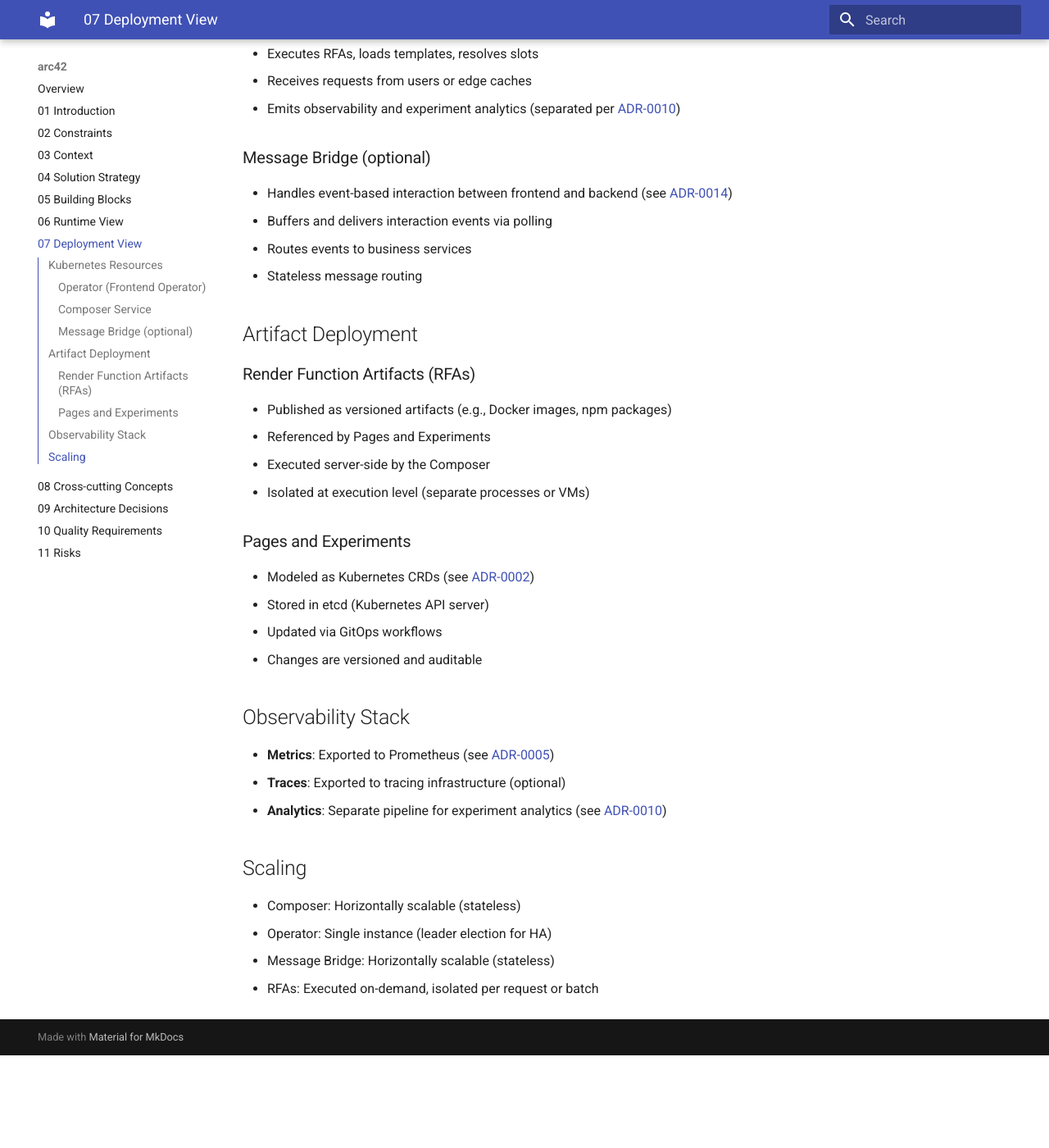
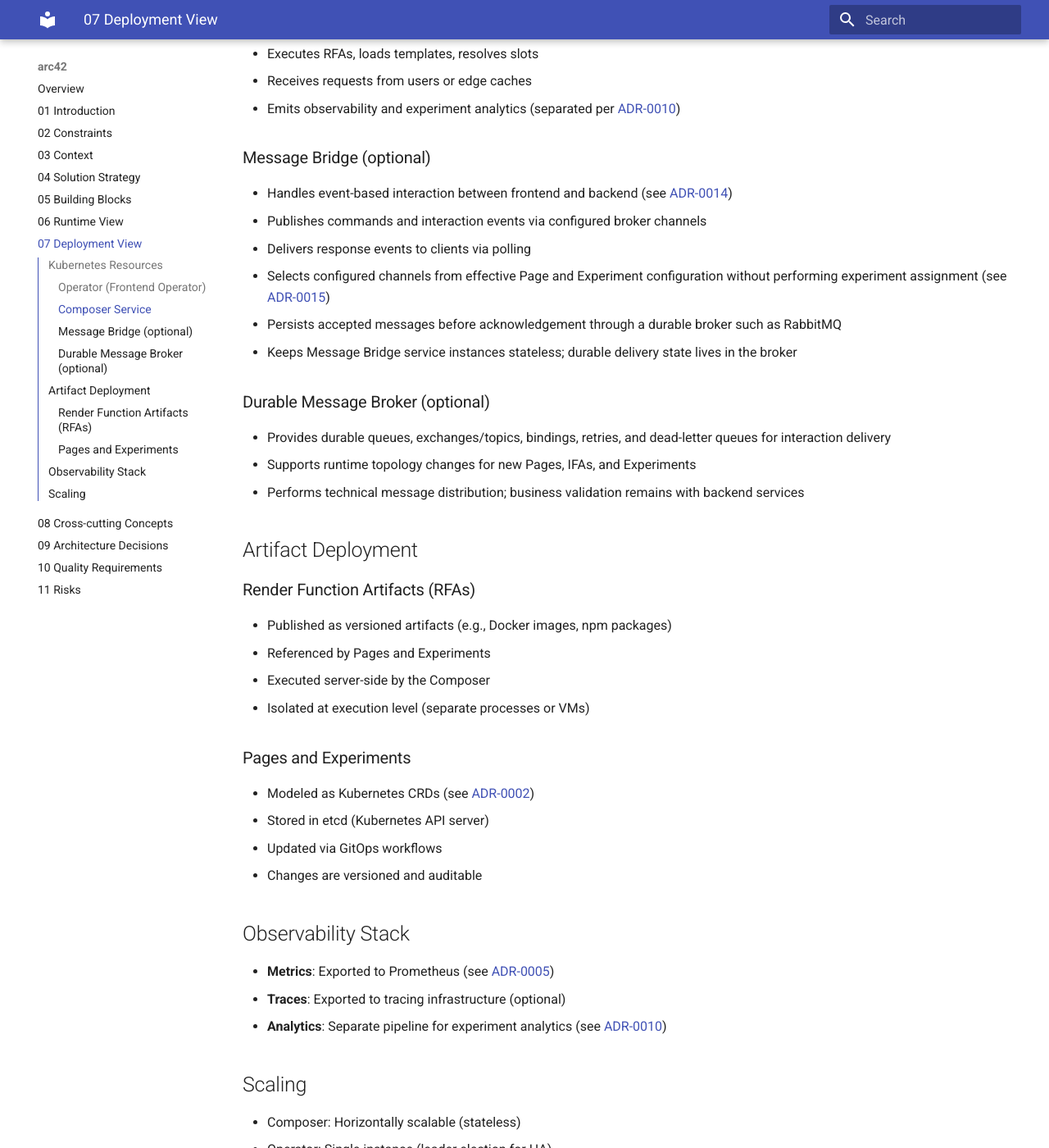
Before and after one commit to protopipe/protopipe-ui-composition-platform, an MkDocs documentation site: the page built from doc/arc42/07-deployment-view.md, in a window 1280 px wide and 1400 px high, scrolled down 534 px. Shown: the whole window at 82% size. Built offline with MkDocs 1.6.1 and Material for MkDocs 9.7.7, drawn with Linux system fonts in a browser that asks for light colours; before the commit the page ends 1821 px from its top, so only the background shows below that; some of the changed text lies outside the part shown.

Commit message:
Introduction message bridge

```diff
--- a/doc/arc42/07-deployment-view.md
+++ b/doc/arc42/07-deployment-view.md
@@ -20,9 +20,17 @@ The platform is deployed as a set of Kubernetes resources:
 ### Message Bridge (optional)
 
 - Handles event-based interaction between frontend and backend (see [ADR-0014](../adr/0014-use-buffered-polling-based-event-delivery.md))
-- Buffers and delivers interaction events via polling
-- Routes events to business services
-- Stateless message routing
+- Publishes commands and interaction events via configured broker channels
+- Delivers response events to clients via polling
+- Selects configured channels from effective Page and Experiment configuration without performing experiment assignment (see [ADR-0015](../adr/0015-separate-experiment-assignment-from-interaction-channel-selection.md))
+- Persists accepted messages before acknowledgement through a durable broker such as RabbitMQ
+- Keeps Message Bridge service instances stateless; durable delivery state lives in the broker
+
+### Durable Message Broker (optional)
+
+- Provides durable queues, exchanges/topics, bindings, retries, and dead-letter queues for interaction delivery
+- Supports runtime topology changes for new Pages, IFAs, and Experiments
+- Performs technical message distribution; business validation remains with backend services
 
 ## Artifact Deployment
 
@@ -50,5 +58,6 @@ The platform is deployed as a set of Kubernetes resources:
 
 - Composer: Horizontally scalable (stateless)
 - Operator: Single instance (leader election for HA)
-- Message Bridge: Horizontally scalable (stateless)
+- Message Bridge: Horizontally scalable service instances with durable broker-backed delivery state
+- Durable Message Broker: Scaled and operated according to the selected broker technology
 - RFAs: Executed on-demand, isolated per request or batch
```
Also changed, not shown: doc/adr/0015-separate-experiment-assignment-from-interaction-channel-selection.md (added, +141 -0 lines), doc/adr/README.md (+1 -0 lines), doc/arc42/08-cross-cutting-concepts.md (+4 -1 lines), doc/arc42/10-quality-requirements.md (+2 -0 lines), 5 other files.
